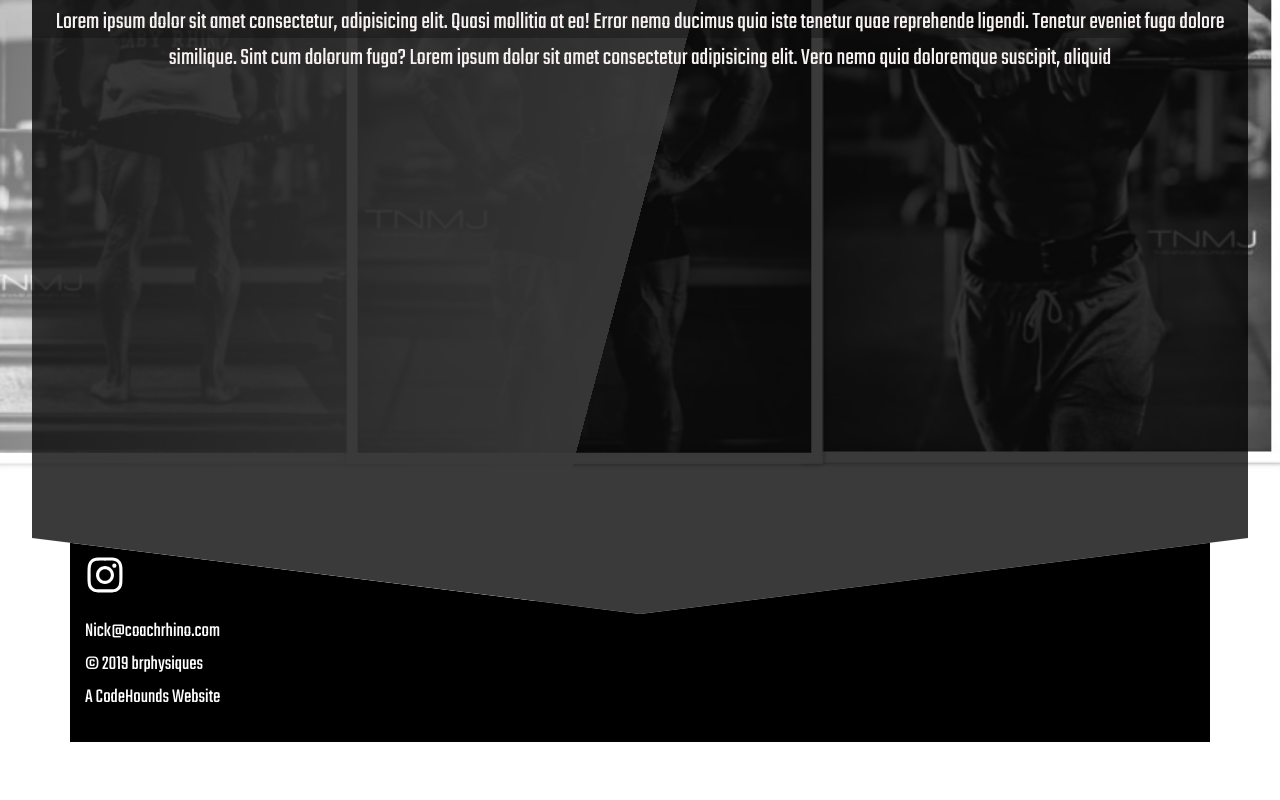
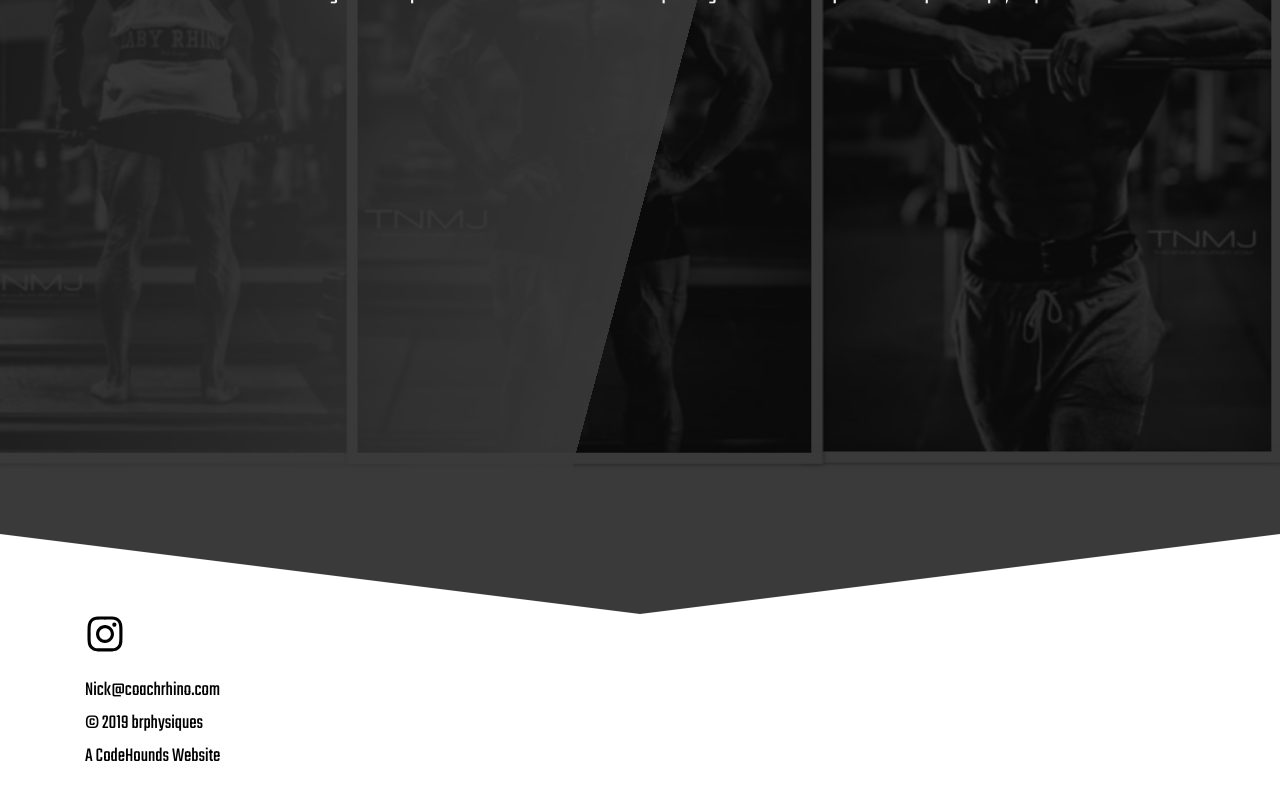
Before and after one commit to lsimianer/nickspage, a React (Create React App) app: page /Home in a window 1280 px wide. Shown: the part 408-1208 px from the top of the page. Before the commit the page ends 1150 px from the top, so only its background shows below. Built offline with nearby package versions, Linux system fonts and the light colour scheme.

Commit message:
foot fixed, need to make pages consistent with formatting

```diff
--- a/src/pages/components/footer.css
+++ b/src/pages/components/footer.css
@@ -1,9 +1,9 @@
 @import url('https://fonts.googleapis.com/css?family=Teko&display=swap');
 
 #insta{
-    color: white;
+    color: black;
     font-size: 2.5rem;
-    margin-top: 12%;
+    /* margin-top: 12%; */
 }
 #insta:hover{
     transform: scale(1.1);
@@ -13,7 +13,7 @@
 #footText{
     font-size: 1.25rem;
     line-height: 25px;
-    color: white;
+    color: black;
     font-family: 'Teko', sans-serif;
 }
 #footText:hover{
@@ -22,7 +22,6 @@
 
 }
 #footCon{
-    background-color: black;
+    background-color: white;
     height: 25vw;
-    margin-top: -15%;
 }
--- a/src/pages/home/home.css
+++ b/src/pages/home/home.css
@@ -13,7 +13,7 @@ size: cover;
     height: 100vh;
     z-index: -5;
     clip-path: polygon(0 0, 100% 0, 100% 90%, 50% 100%, 0 90%);
-    padding-top: 5%;
+    padding-top: 0%;
     margin-top: 0%;
 }
 
@@ -22,9 +22,9 @@ size: cover;
     background-color: rgba(0, 0, 0, 0.774);
     color: rgb(247, 241, 241);
     height:100vh;
-    width: 95vw;
+    width: 100vw;
     margin-top: 0%;
-    border-radius: 25px;
+    /* border-radius: 25px; */
     background-size: 100%;
     background-repeat: no-repeat;
     text-align: center;
@@ -41,12 +41,12 @@ size: cover;
     -webkit-text-fill-color: transparent; */
 }
 @media (max-width: 70em) {
-    body {
-        /* background-color: black; */
-    }
+
     #section1{
         background-size: 200vh;
-        background-position-x: -1%;
-
+        background-position-x: 0%;
+    }
+    #container1{
+        width: 100vw;
     }
 }
--- a/src/pages/schedule/Schedule.js
+++ b/src/pages/schedule/Schedule.js
@@ -83,33 +83,7 @@ class Schedule extends Component {
           It's a bit lighter and easily wraps to a new line.
         </FormText>
       </FormGroup> */}
-      <FormGroup tag="fieldset">
-        <legend>Radio Buttons</legend>
-        <FormGroup check>
-          <Label check>
-            <Input type="radio" name="radio1" />{' '}
-            Option one is this and that—be sure to include why it's great
-          </Label>
-        </FormGroup>
-        <FormGroup check>
-          <Label check>
-            <Input type="radio" name="radio1" />{' '}
-            Option two can be something else and selecting it will deselect option one
-          </Label>
-        </FormGroup>
-        <FormGroup check disabled>
-          <Label check>
-            <Input type="radio" name="radio1" disabled />{' '}
-            Option three is disabled
-          </Label>
-        </FormGroup>
-      </FormGroup>
-      <FormGroup check>
-        <Label check>
-          <Input type="checkbox" />{' '}
-          Check me out
-        </Label>
-      </FormGroup>
+
       <Button>Submit</Button>
     </Form>
 
--- a/src/pages/schedule/schedule.css
+++ b/src/pages/schedule/schedule.css
@@ -18,7 +18,7 @@
 }
 
 #scheduleContainer {
-    background-color: rgba(0, 0, 0, 0.5);
+    background-color: transparent;
     overflow-y: scroll;
     height: 100%;
     margin-top: 0%;
@@ -47,6 +47,9 @@ body::-webkit-scrollbar-thumb {
 
 #form {
     padding-bottom: 10%;
+    color: black;
+}
+#form:hover {
     color: white;
 }
 
@@ -54,12 +57,15 @@ body::-webkit-scrollbar-thumb {
 
     #form {
         padding-bottom: 20%;
+        color: white;
     }
     #sectionSchedule{
         background-size: 200vh;
-        background-position-x: -1%;
+        background-position-x: 0%;
     }
     #calendarContainer{
         width: 100%;
+        background-color:  rgba(0, 0, 0, 0.856);
+
     }
 }
```
